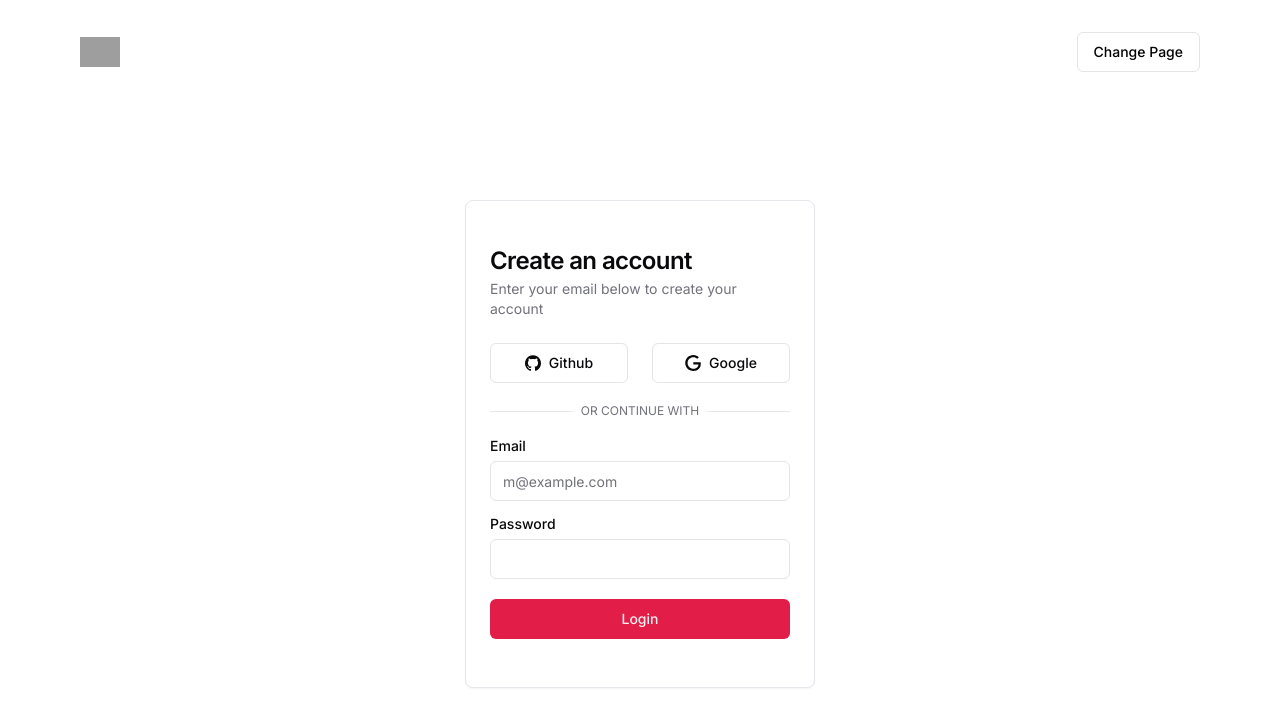
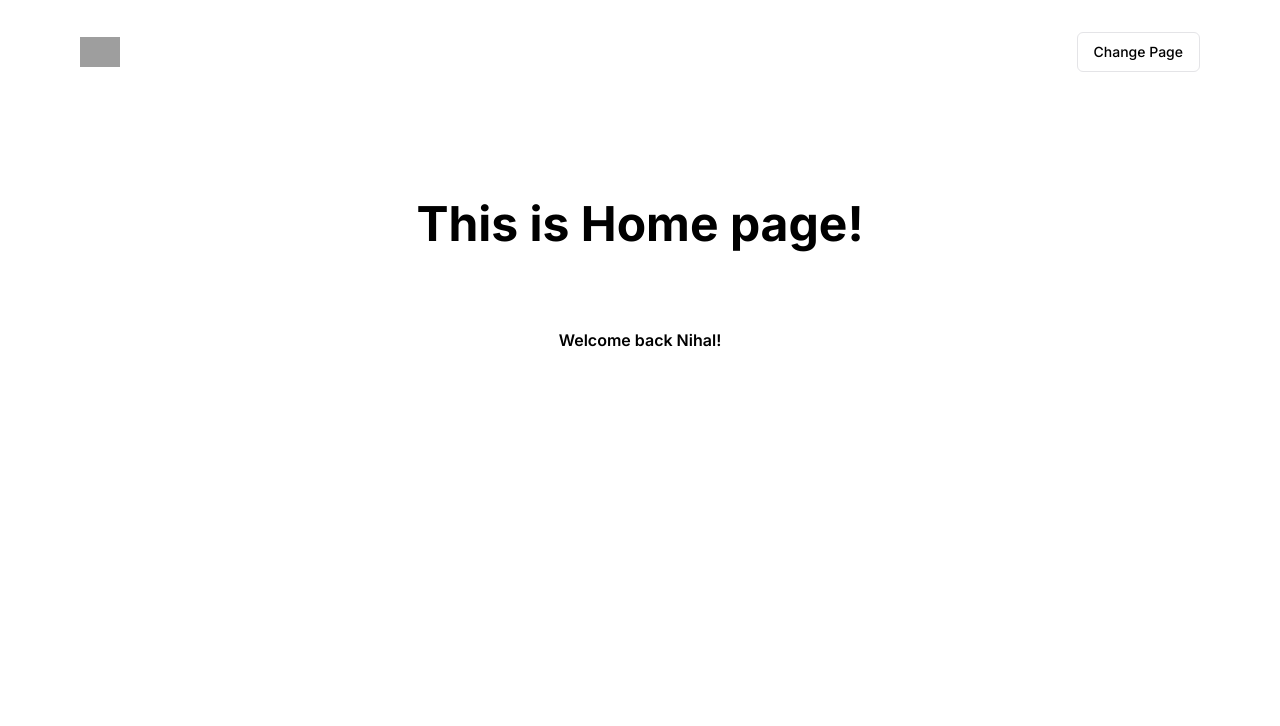
Before and after one commit to NihalPadwal/Backend-Plus-Frontend-Test, a Next.js app: page / in a window 1280 px wide. Shown: the top 726 px of the page. Built offline with nearby package versions, Linux system fonts and the light colour scheme; grey boxes are pictures that could not be loaded.

Commit message:
added login and register page

```diff
--- /dev/null
+++ b/src/app/auth/login/page.tsx
@@ -0,0 +1,13 @@
+import { CardWithForm } from "@/ui-components/create-account";
+
+type Props = {};
+
+const Index = (props: Props) => {
+  return (
+    <main className="flex min-h-screen flex-col items-center justify-between p-24">
+      <CardWithForm />
+    </main>
+  );
+};
+
+export default Index;
--- /dev/null
+++ b/src/app/auth/register/page.tsx
@@ -0,0 +1,7 @@
+type Props = {};
+
+const Index = (props: Props) => {
+  return <div>Index</div>;
+};
+
+export default Index;
--- a/src/app/page.tsx
+++ b/src/app/page.tsx
@@ -5,8 +5,9 @@ import Image from "next/image";
 export default function Home() {
   return (
     <>
-      <main className="flex min-h-screen flex-col items-center justify-between p-24">
-        <CardWithForm />
+      <main className="flex  flex-col items-center justify-between p-24">
+        <h1 className="font-bold text-5xl mb-20">This is Home page!</h1>
+        <h3 className="font-semibold">Welcome back Nihal!</h3>
       </main>
     </>
   );
```
